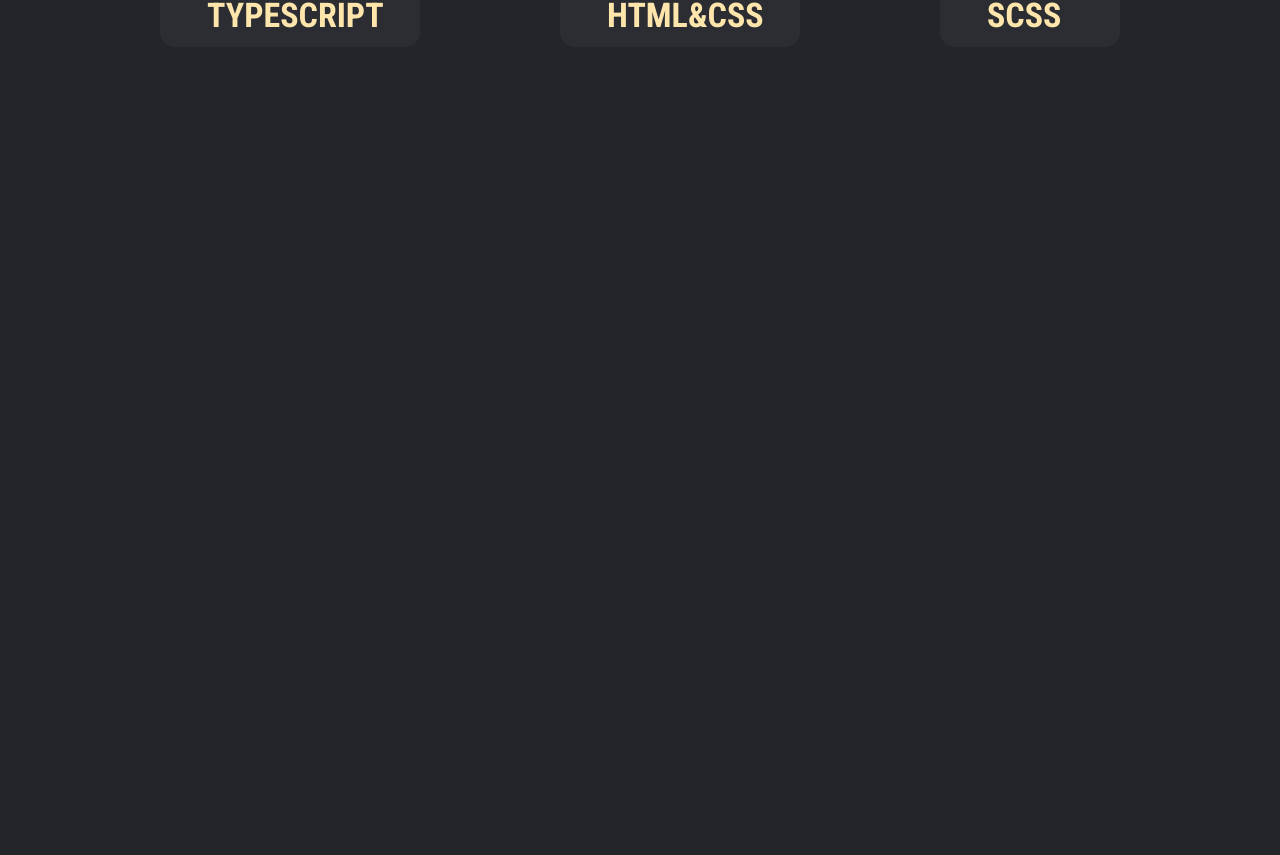
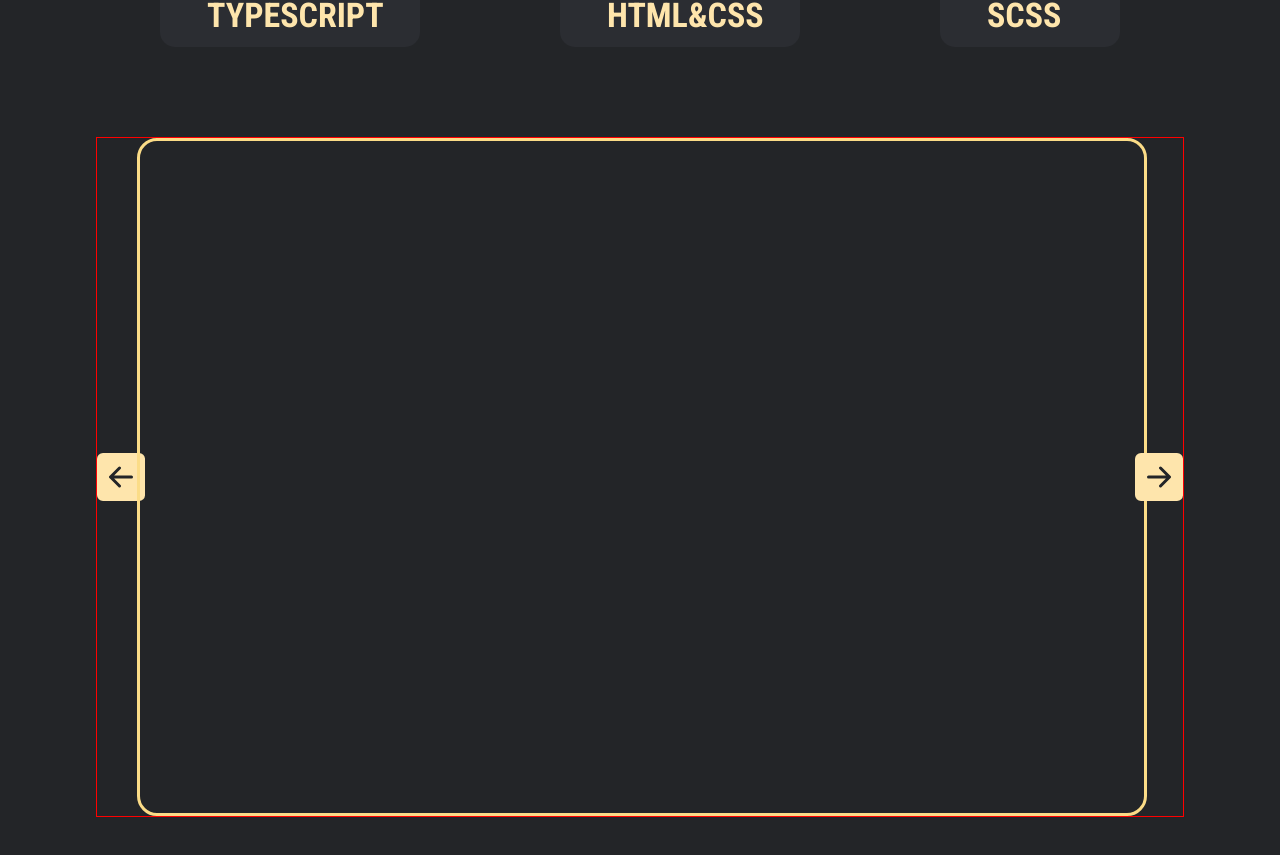
Before and after one commit to pavelminsk1979/portfolioNew, a React (Vite) app: page / in a window 1280 px wide. Shown: the part 1059-1914 px from the top of the page. Before the commit the page ends 1136 px from the top, so only its background shows below. Built offline with nearby package versions, Linux system fonts and the light colour scheme.

Commit message:
create component Works

```diff
--- a/src/components/scils/Scils.tsx
+++ b/src/components/scils/Scils.tsx
@@ -4,10 +4,8 @@ import { FaGitAlt } from 'react-icons/fa6'
 import { GrReactjs } from 'react-icons/gr'
 import { IoLogoJavascript } from 'react-icons/io'
 import { PiFileHtml } from 'react-icons/pi'
-import { SiRedux } from 'react-icons/si'
-import { SiReactquery } from 'react-icons/si'
-import { TbBrandStorybook } from 'react-icons/tb'
-import { TbBrandTypescript } from 'react-icons/tb'
+import { SiReactquery, SiRedux } from 'react-icons/si'
+import { TbBrandStorybook, TbBrandTypescript } from 'react-icons/tb'
 
 import st from './Scils.module.scss'
 
--- /dev/null
+++ b/src/components/works/Works.module.scss
@@ -0,0 +1,29 @@
+.main {
+  border: 1px solid red;
+  min-width: 85%;
+  height: 85vh;
+  display: flex;
+  align-items: center;
+  margin: 60px 0;
+}
+
+.frame {
+  border: 3px solid var(--color-light-300);
+  border-radius: 20px;
+  min-width: 93%;
+  height: 100%;
+  margin-left: -8px;
+}
+
+.rightArrowBig {
+  width: 50px;
+  height: 50px;
+  cursor: pointer;
+  margin-left: -12px;
+}
+
+.leftArrowBig {
+  width: 50px;
+  height: 50px;
+  cursor: pointer;
+}
--- /dev/null
+++ b/src/components/works/Works.tsx
@@ -0,0 +1,13 @@
+import { BsFillArrowLeftSquareFill, BsFillArrowRightSquareFill } from 'react-icons/bs'
+
+import st from './Works.module.scss'
+
+export const Works = () => {
+  return (
+    <div className={st.main}>
+      <BsFillArrowLeftSquareFill className={st.leftArrowBig} />
+      <div className={st.frame}></div>
+      <BsFillArrowRightSquareFill className={st.rightArrowBig} />
+    </div>
+  )
+}
--- a/src/page/content/Content.tsx
+++ b/src/page/content/Content.tsx
@@ -3,6 +3,7 @@ import st from './Content.module.scss'
 import { Navigation } from '../../components/Navigation'
 import { Main } from '../../components/main/Main'
 import { Scils } from '../../components/scils/Scils'
+import { Works } from '../../components/works/Works'
 
 export const Content = () => {
   return (
@@ -10,6 +11,7 @@ export const Content = () => {
       <Navigation />
       <Main />
       <Scils />
+      <Works />
 
       {/* <div className={st.main}>блок на всю страницу</div>*/}
     </div>
```
